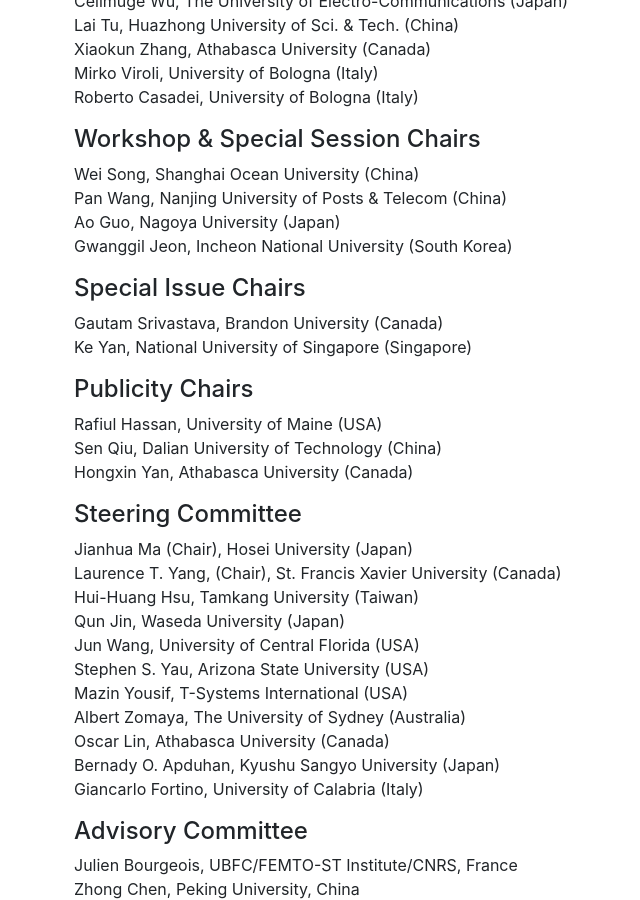
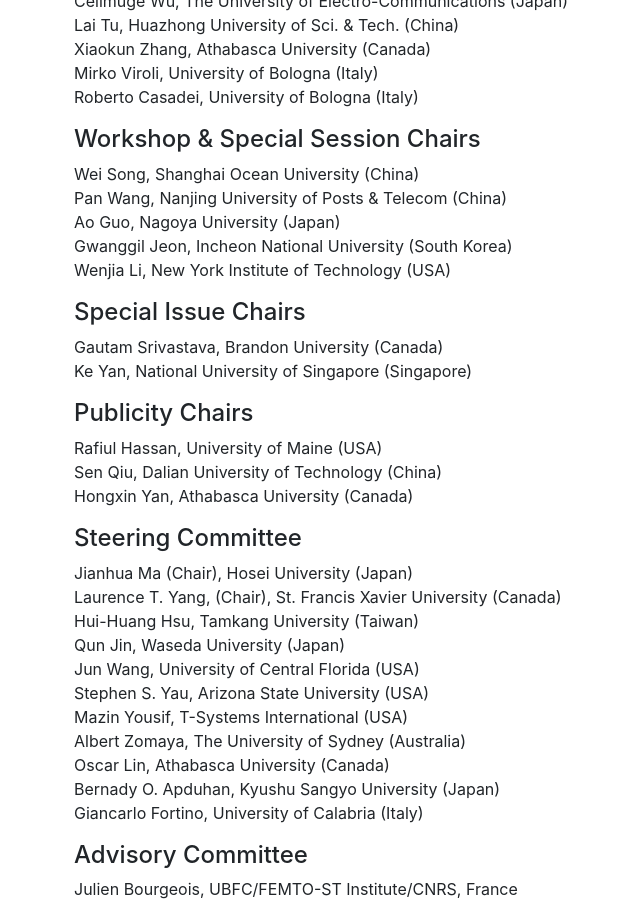
Before and after one commit to cyber-science/2022, a Jekyll site: the page built from _pages/cyberscitech/organization.md, in a window 1280 px wide and 900 px high, scrolled down 938 px. Shown: the whole window, without its empty margins (11-651 px from the left). Built offline with Jekyll 4.4.1, drawn with Linux system fonts in a browser that asks for light colours.

Commit message:
added new WS&SS chair for cyberscitech

```diff
--- a/_pages/cyberscitech/organization.md
+++ b/_pages/cyberscitech/organization.md
@@ -41,7 +41,8 @@
 Wei Song, Shanghai Ocean University (China)<br/>
 Pan Wang, Nanjing University of Posts & Telecom (China)<br/>
 Ao Guo, Nagoya University (Japan)<br/>
-Gwanggil Jeon, Incheon National University (South Korea)
+Gwanggil Jeon, Incheon National University (South Korea)<br/>
+Wenjia Li, New York Institute of Technology (USA)
 
 <h4>Special Issue Chairs </h4>
 Gautam Srivastava, Brandon University (Canada) <br/>
```
Also changed, not shown: _pages/cyberscitech/callworkshops.md (+2 -0 lines), 1 other file.
